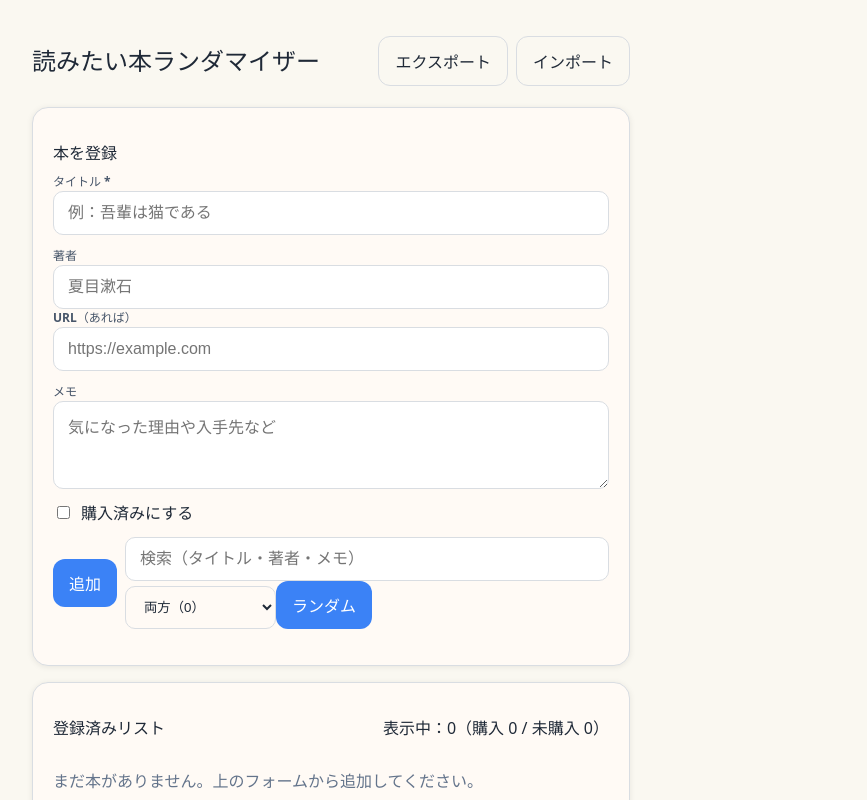
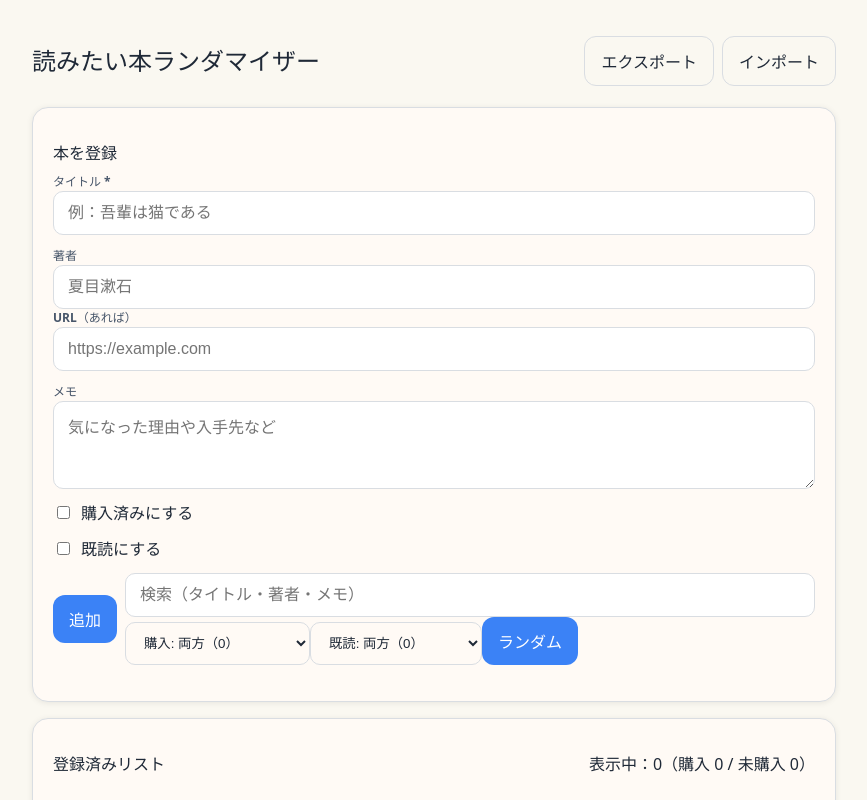
Before and after one commit to NOWA-36/randombook, a React (Vite) app: page / in a window 1280 px wide. Shown: the top 800 px of the page, without its empty margins (0-867 px from the left). Built offline with nearby package versions, Linux system fonts and the light colour scheme.

Commit message:
既読フラグを追加

```diff
--- a/src/App.jsx
+++ b/src/App.jsx
@@ -23,6 +23,7 @@ function uid() {
 function migrate(b) {
   // 既存データに purchased がなければ false を入れる
   if (typeof b.purchased !== "boolean") b.purchased = false;
+  if (typeof b.read !== "boolean") b.read = false;
   return b;
 }
 
@@ -32,9 +33,7 @@ function loadBooks() {
     if (!raw) return [];
     const parsed = JSON.parse(raw);
     return Array.isArray(parsed)
-      ? parsed
-          .filter((b) => b && typeof b.title === "string")
-          .map(migrate)
+      ? parsed.filter(b => b && typeof b.title === "string").map(migrate)
       : [];
   } catch {
     return [];
@@ -67,10 +66,14 @@ export default function App() {
   const [editId, setEditId] = useState(null);
   const [showModal, setShowModal] = useState(false);
   const fileInputRef = useRef(null);
+  const [readInForm, setReadInForm] = useState(false);
 
   // 抽選モード: all/purchased/unpurchased
   const [drawMode, setDrawMode] = useState("all");
-
+  // 抽選モード（購入の対象）
+  const [drawPurchase, setDrawPurchase] = useState("all");     // all | purchased | unpurchased
+  // 抽選モード（既読の対象）
+  const [drawRead, setDrawRead] = useState("all");             // all | read | unread
   useEffect(() => {
     saveBooks(books);
   }, [books]);
@@ -87,13 +90,12 @@ export default function App() {
   }, [books, query]);
 
   const counts = useMemo(() => {
-    let purchased = 0,
-      unpurchased = 0;
+    let purchased = 0, unpurchased = 0, read = 0, unread = 0;
     for (const b of filtered) {
-      if (b.purchased) purchased++;
-      else unpurchased++;
+      b.purchased ? purchased++ : unpurchased++;
+      b.read ? read++ : unread++;
     }
-    return { purchased, unpurchased, total: filtered.length };
+    return { purchased, unpurchased, read, unread, total: filtered.length };
   }, [filtered]);
 
   function resetForm() {
@@ -103,6 +105,7 @@ export default function App() {
     setNote("");
     setPurchasedInForm(false);
     setEditId(null);
+    setReadInForm(false);
   }
 
   function addOrUpdateBook(e) {
@@ -125,6 +128,7 @@ export default function App() {
                 url: normalizedUrl,
                 note: note.trim() || undefined,
                 purchased: !!purchasedInForm,
+                read: !!readInForm,
               }
             : b
         )
@@ -139,6 +143,7 @@ export default function App() {
         note: note.trim() || undefined,
         createdAt: Date.now(),
         purchased: !!purchasedInForm,
+        read: false,
       };
       setBooks((prev) => [newBook, ...prev]);
       // alert("追加しました");
@@ -157,6 +162,7 @@ export default function App() {
     setNote(book.note || "");
     setPurchasedInForm(!!book.purchased);
     setEditId(book.id);
+    setReadInForm(!!book.read);
     window.scrollTo({ top: 0, behavior: "smooth" });
   }
 
@@ -165,26 +171,27 @@ export default function App() {
       prev.map((b) => (b.id === id ? { ...b, purchased: !b.purchased } : b))
     );
   }
+  function toggleRead(id) {
+  setBooks(prev => prev.map(b => (b.id === id ? { ...b, read: !b.read } : b)));
+}
 
   function pickRandom() {
-    // 検索結果(filtered)から、さらに抽選モードで絞る
     let pool = filtered;
-    if (drawMode === "purchased") pool = pool.filter((b) => b.purchased);
-    if (drawMode === "unpurchased") pool = pool.filter((b) => !b.purchased);
+
+    // 購入フィルタ
+    if (drawPurchase === "purchased") pool = pool.filter(b => b.purchased);
+    if (drawPurchase === "unpurchased") pool = pool.filter(b => !b.purchased);
+
+    // 既読フィルタ
+    if (drawRead === "read") pool = pool.filter(b => b.read);
+    if (drawRead === "unread") pool = pool.filter(b => !b.read);
 
     if (!pool.length) {
-      const msgByMode =
-        drawMode === "purchased"
-          ? "（検索条件内に）購入済みの本がありません"
-          : drawMode === "unpurchased"
-          ? "（検索条件内に）未購入の本がありません"
-          : "候補がありません";
-      alert(`${msgByMode}。条件を変えてください。`);
+      alert("条件に合致する候補がありません。条件を変更してください。");
       return;
     }
     const idx = Math.floor(Math.random() * pool.length);
-    const p = pool[idx];
-    setPicked(p);
+    setPicked(pool[idx]);
     setShowModal(true);
   }
 
@@ -226,6 +233,7 @@ export default function App() {
             note: b.note ? String(b.note) : undefined,
             createdAt: b.createdAt || Date.now(),
             purchased: typeof b.purchased === "boolean" ? b.purchased : false,
+            read: typeof b.read === "boolean" ? b.read : false,
           }))
           .filter((b) => b.title);
 
@@ -444,6 +452,10 @@ export default function App() {
               />
               購入済みにする
             </label>
+            <label style={{ display: "inline-flex", gap: 8, alignItems: "center" }}>
+              <input type="checkbox" checked={readInForm} onChange={e => setReadInForm(e.target.checked)} />
+              既読にする
+            </label>
 
             <div style={{ display: "flex", gap: 8, alignItems: "center" }}>
               <button type="submit" style={styles.btn}>
@@ -462,19 +474,17 @@ export default function App() {
                   placeholder="検索（タイトル・著者・メモ）"
                 />
                 {/* 抽選モードセレクト */}
-                <select
-                  value={drawMode}
-                  onChange={(e) => setDrawMode(e.target.value)}
-                  style={styles.select}
-                  title="ランダムの対象"
-                >
-                  <option value="all">両方（{counts.total}）</option>
-                  <option value="purchased">購入のみ（{counts.purchased}）</option>
-                  <option value="unpurchased">未購入のみ（{counts.unpurchased}）</option>
+                <select value={drawPurchase} onChange={e => setDrawPurchase(e.target.value)} style={styles.select} title="購入フィルタ">
+                  <option value="all">購入: 両方（{counts.total}）</option>
+                  <option value="purchased">購入: 購入のみ（{counts.purchased}）</option>
+                  <option value="unpurchased">購入: 未購入のみ（{counts.unpurchased}）</option>
                 </select>
-                <button type="button" style={styles.btn} onClick={pickRandom}>
-                  ランダム
-                </button>
+                <select value={drawRead} onChange={e => setDrawRead(e.target.value)} style={styles.select} title="既読フィルタ">
+                  <option value="all">既読: 両方（{counts.total}）</option>
+                  <option value="read">既読: 既読のみ（{counts.read}）</option>
+                  <option value="unread">既読: 未読のみ（{counts.unread}）</option>
+                </select>
+                <button type="button" style={styles.btn} onClick={pickRandom}>ランダム</button>
               </div>
             </div>
           </form>
@@ -512,6 +522,14 @@ export default function App() {
                         }}>
                           {b.purchased ? "購入済み" : "未購入"}
                         </span>
+                        <span style={{
+                          borderRadius: 999, padding: "2px 8px", fontSize: 12,
+                          border: `1px solid ${colors.border}`,
+                          background: b.read ? (prefersDark ? "#24553a" : "#d9f7e8") : colors.chipOff,
+                          color: b.read ? (prefersDark ? "#d6ffea" : "#0f5132") : colors.text,
+                        }}>
+                          {b.read ? "既読" : "未読"}
+                        </span>
                       </div>
 
                       {b.note && (
@@ -538,6 +556,10 @@ export default function App() {
                           onChange={() => togglePurchased(b.id)}
                         />
                         購入済み
+                      </label>
+                      <label style={{ display: "inline-flex", gap: 6, alignItems: "center" }}>
+                        <input type="checkbox" checksed={!!b.read} onChange={() => toggleRead(b.id)} />
+                        既読
                       </label>
                       <button style={styles.btnGhost} onClick={() => onEdit(b)}>
                         編集
```
